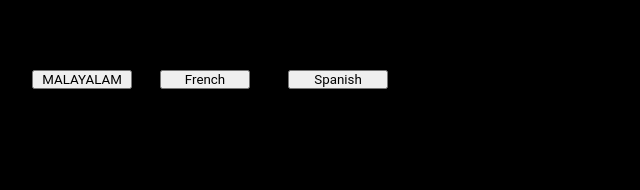
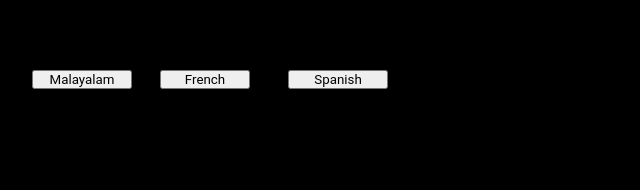
Before and after one commit to parvathysandeep/portf, a plain HTML site: page portfolio.html in a window 1280 px wide. Shown: the part 610-800 px from the top of the page, 96-736 px from the left. Drawn offline with Linux system fonts and the light colour scheme.

Commit message:
Update portfolio.html

```diff
--- a/portfolio.html
+++ b/portfolio.html
@@ -66,7 +66,7 @@ function showAlert() {
         </div>
       </div>
 
-      <button onclick="changeLanguage('en')" id="malayalam">MALAYALAM</button>
+      <button onclick="changeLanguage('en')" id="malayalam">Malayalam</button>
       <button onclick="changeLanguage('fr')" id="french">French</button>
       <button onclick="changeLanguage('es')" id="Spanish">Spanish</button>
 
```
